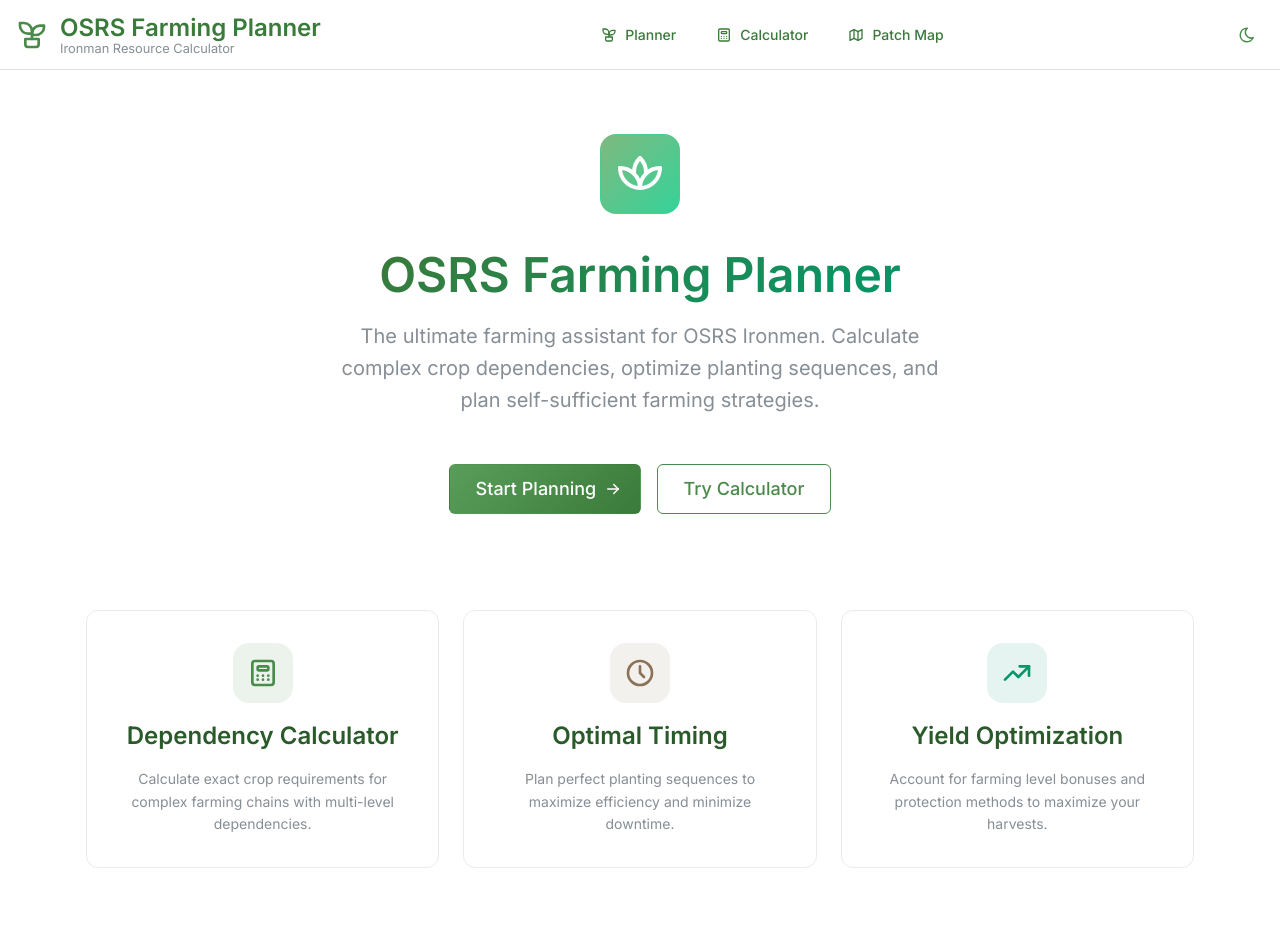
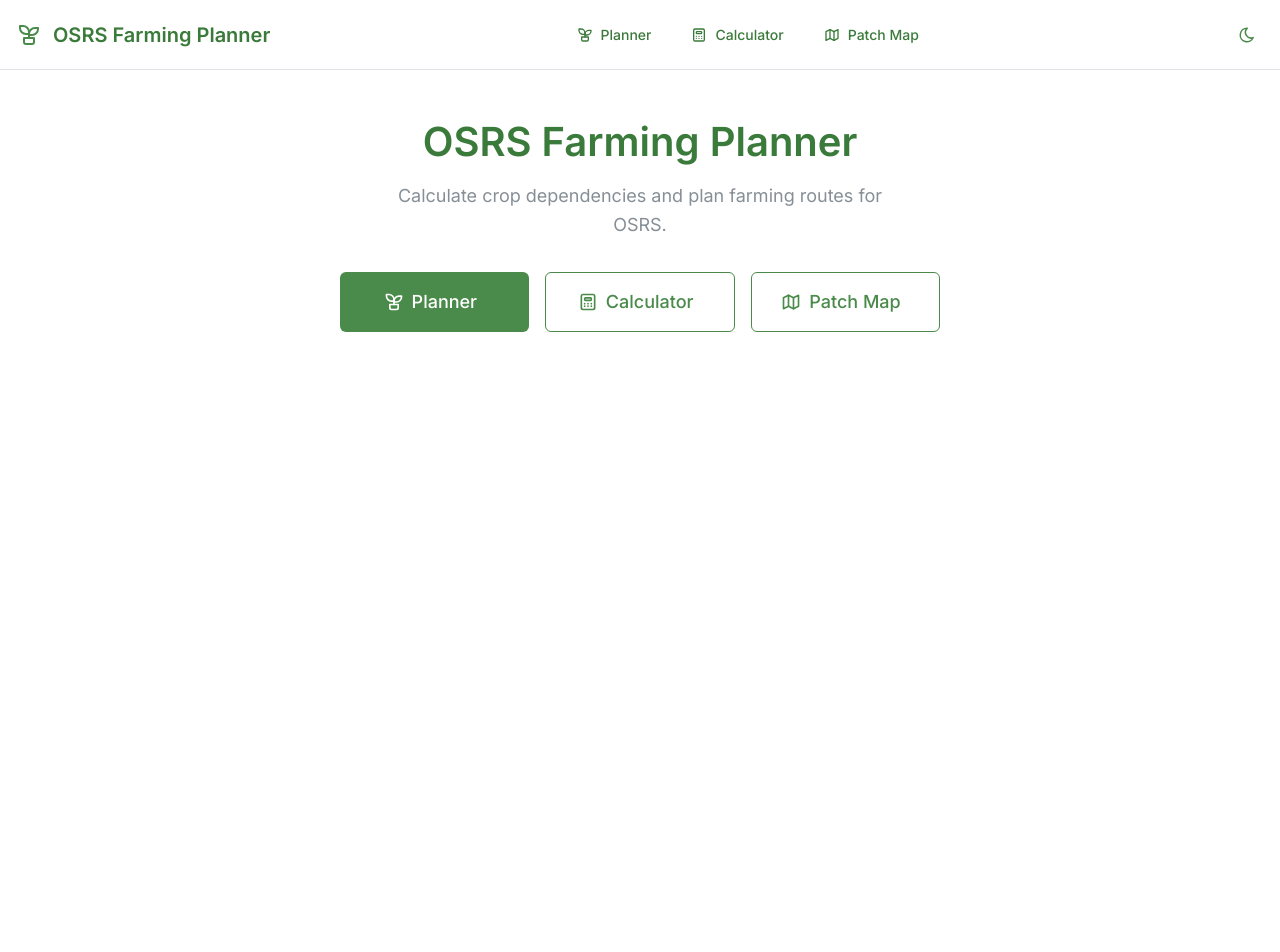
Before and after one commit to cjennison/osrs-farming-planner, a Next.js app: page / in a window 1280 px wide. Shown: the top 952 px of the page. After the commit the page ends 800 px from the top, so only its background shows below. Built offline with nearby package versions, Linux system fonts and the light colour scheme.

Commit message:
feature: focus tool into utility and remove marketing speak

```diff
--- a/src/app/layout.tsx
+++ b/src/app/layout.tsx
@@ -10,23 +10,11 @@
 });
 
 export const metadata: Metadata = {
-  title: "OSRS Farming Planner - Ironman Resource Calculator",
-  description: "The ultimate farming assistant for Old School RuneScape Ironmen. Calculate crop dependencies, optimize planting sequences, and plan self-sufficient farming strategies.",
-  keywords: ["OSRS", "Old School RuneScape", "farming", "calculator", "ironman", "planner"],
-  authors: [{ name: "OSRS Farming Planner" }],
+  title: "OSRS Farming Planner",
+  description: "Calculate crop dependencies and plan farming routes for Old School RuneScape.",
+  keywords: ["OSRS", "Old School RuneScape", "farming", "calculator", "planner"],
   viewport: "width=device-width, initial-scale=1",
   robots: "index, follow",
-  openGraph: {
-    title: "OSRS Farming Planner - Ironman Resource Calculator",
-    description: "Calculate complex crop dependencies and optimize your farming strategy for OSRS Ironman mode.",
-    type: "website",
-    locale: "en_US",
-  },
-  twitter: {
-    card: "summary_large_image",
-    title: "OSRS Farming Planner",
-    description: "Calculate complex crop dependencies and optimize your farming strategy for OSRS Ironman mode.",
-  },
 };
 
 export default function RootLayout({
--- a/src/components/layout/AppHeader.tsx
+++ b/src/components/layout/AppHeader.tsx
@@ -33,34 +33,33 @@
         <Container size="xl" h="100%">
           <Group justify="space-between" h="100%">
             {/* Logo and Brand */}
-            <Group gap="sm">
-              <IconPlant
-                size={32}
-                style={{ color: 'var(--mantine-color-sage-6)' }}
-              />
-              <div>
+            <Button
+              component={Link}
+              href="/"
+              variant="subtle"
+              p={0}
+              style={{ height: 'auto' }}
+            >
+              <Group gap="sm">
+                <IconPlant
+                  size={24}
+                  style={{ color: 'var(--mantine-color-sage-6)' }}
+                />
                 <Title
                   order={3}
                   c="sage.7"
-                  style={{ fontSize: '1.5rem', lineHeight: 1.2 }}
+                  style={{ fontSize: '1.25rem', lineHeight: 1.2 }}
                 >
                   OSRS Farming Planner
                 </Title>
-                <Text
-                  size="sm"
-                  c="dimmed"
-                  style={{ fontSize: '0.8rem', lineHeight: 1 }}
-                >
-                  Ironman Resource Calculator
-                </Text>
-              </div>
-            </Group>
+              </Group>
+            </Button>
 
             {/* Navigation */}
             <Group gap="xs" visibleFrom="sm">
               <Button
                 component={Link}
-                href="/"
+                href="/planner"
                 variant="subtle"
                 leftSection={<IconPlant size={16} />}
                 c="sage.7"
--- a/src/components/ui/HeroSection.tsx
+++ b/src/components/ui/HeroSection.tsx
@@ -7,95 +7,49 @@
   Button,
   Stack,
   Group,
-  Card,
   SimpleGrid,
-  ThemeIcon,
   Box,
-  Flex,
 } from '@mantine/core';
 import {
-  IconPlant2,
   IconCalculator,
-  IconClock,
-  IconTrendingUp,
-  IconArrowRight,
+  IconMap,
+  IconPlant,
 } from '@tabler/icons-react';
 import Link from 'next/link';
 
-const features = [
-  {
-    icon: IconCalculator,
-    title: 'Dependency Calculator',
-    description: 'Calculate exact crop requirements for complex farming chains with multi-level dependencies.',
-    color: 'sage',
-  },
-  {
-    icon: IconClock,
-    title: 'Optimal Timing',
-    description: 'Plan perfect planting sequences to maximize efficiency and minimize downtime.',
-    color: 'earth',
-  },
-  {
-    icon: IconTrendingUp,
-    title: 'Yield Optimization',
-    description: 'Account for farming level bonuses and protection methods to maximize your harvests.',
-    color: 'forest',
-  },
-];
-
 export function HeroSection() {
   return (
-    <Box py="xxl">
-      <Container size="lg">
-        <Stack gap="xxl" align="center">
-          {/* Hero Content */}
-          <Stack gap="xl" align="center" maw={800} ta="center">
-            <ThemeIcon
-              size={80}
-              radius="xl"
-              style={{
-                background: 'linear-gradient(135deg, var(--mantine-color-sage-4), var(--mantine-color-forest-4))',
-              }}
-            >
-              <IconPlant2 size={48} color="white" />
-            </ThemeIcon>
-
-            <Stack gap="md" align="center">
-              <Title
-                order={1}
-                size={48}
-                style={{
-                  background: 'linear-gradient(135deg, var(--mantine-color-sage-7), var(--mantine-color-forest-6))',
-                  WebkitBackgroundClip: 'text',
-                  WebkitTextFillColor: 'transparent',
-                  backgroundClip: 'text',
-                }}
-              >
+    <Box py="xl">
+      <Container size="md">
+        <Stack gap="xl" align="center">
+          {/* Main Header */}
+          <Stack gap="md" align="center" ta="center">
+            <Title order={1} size="h1" c="sage.7">
               OSRS Farming Planner
             </Title>
 
-              <Text
-                size="xl"
-                c="dimmed"
-                maw={600}
-                style={{ lineHeight: 1.6 }}
-              >
-                The ultimate farming assistant for OSRS Ironmen. Calculate complex crop dependencies,
-                optimize planting sequences, and plan self-sufficient farming strategies.
+            <Text size="lg" c="dimmed" maw={500}>
+              Calculate crop dependencies and plan farming routes for OSRS.
             </Text>
           </Stack>
 
-            <Group gap="md" mt="md">
+          {/* Tool Navigation */}
+          <SimpleGrid
+            cols={{ base: 1, sm: 3 }}
+            spacing="md"
+            w="100%"
+            maw={600}
+          >
             <Button
               component={Link}
               href="/planner"
               size="lg"
-                rightSection={<IconArrowRight size={18} />}
-                style={{
-                  background: 'linear-gradient(135deg, var(--mantine-color-sage-5), var(--mantine-color-sage-7))',
-                }}
+              variant="filled"
+              color="sage"
+              leftSection={<IconPlant size={20} />}
+              h={60}
             >
-                Start Planning
+              Planner
             </Button>
 
             <Button
@@ -104,97 +58,24 @@
               size="lg"
               variant="outline"
               color="sage"
+              leftSection={<IconCalculator size={20} />}
+              h={60}
             >
-                Try Calculator
+              Calculator
             </Button>
-            </Group>
-          </Stack>
-
-          {/* Features Grid */}
-          <SimpleGrid
-            cols={{ base: 1, sm: 2, md: 3 }}
-            spacing="lg"
-            w="100%"
-            mt="xxl"
-          >
-            {features.map((feature, index) => (
-              <Card
-                key={index}
-                p="xl"
-                radius="lg"
-                style={{
-                  border: '1px solid var(--mantine-color-gray-2)',
-                  transition: 'all 200ms ease',
-                }}
-                styles={{
-                  root: {
-                    '&:hover': {
-                      transform: 'translateY(-4px)',
-                      boxShadow: 'var(--mantine-shadow-lg)',
-                      borderColor: 'var(--mantine-color-sage-3)',
-                    },
-                  },
-                }}
-              >
-                <Stack gap="md" align="center" ta="center">
-                  <ThemeIcon
-                    size={60}
-                    radius="xl"
-                    color={feature.color}
-                    variant="light"
-                  >
-                    <feature.icon size={32} />
-                  </ThemeIcon>
-
-                  <Title order={3} size="h4" c="sage.8">
-                    {feature.title}
-                  </Title>
-
-                  <Text c="dimmed" size="sm" style={{ lineHeight: 1.6 }}>
-                    {feature.description}
-                  </Text>
-                </Stack>
-              </Card>
-            ))}
-          </SimpleGrid>
-
-          {/* Call to Action */}
-          <Card
-            p="xl"
-            radius="lg"
-            w="100%"
-            mt="xxl"
-            style={{
-              background: 'linear-gradient(135deg, var(--mantine-color-sage-0), var(--mantine-color-forest-0))',
-              border: '1px solid var(--mantine-color-sage-2)',
-            }}
-          >
-            <Flex
-              direction={{ base: 'column', md: 'row' }}
-              justify="space-between"
-              align="center"
-              gap="lg"
-            >
-              <Stack gap="sm" flex={1}>
-                <Title order={2} c="sage.8">
-                  Ready to Optimize Your Farming?
-                </Title>
-                <Text c="dimmed">
-                  Join thousands of Ironmen who have revolutionized their farming efficiency with our planning tools.
-                </Text>
-              </Stack>
 
             <Button
               component={Link}
-                href="/planner"
+              href="/patches"
               size="lg"
+              variant="outline"
               color="sage"
-                rightSection={<IconArrowRight size={18} />}
+              leftSection={<IconMap size={20} />}
+              h={60}
             >
-                Get Started Now
+              Patch Map
             </Button>
-            </Flex>
-          </Card>
+          </SimpleGrid>
         </Stack>
       </Container>
     </Box>
```
Also changed, not shown: src/app/calculator/page.tsx (+5 -6 lines), src/app/patches/page.tsx (+5 -6 lines), src/app/planner/page.tsx (+5 -6 lines). Lines whose indentation alone changed are shown as unchanged.
